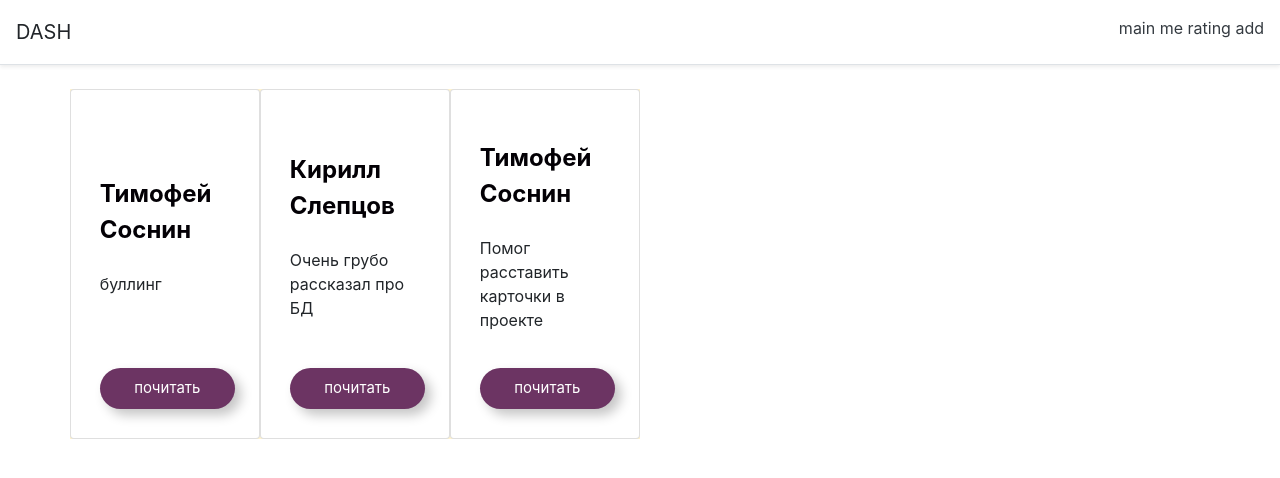
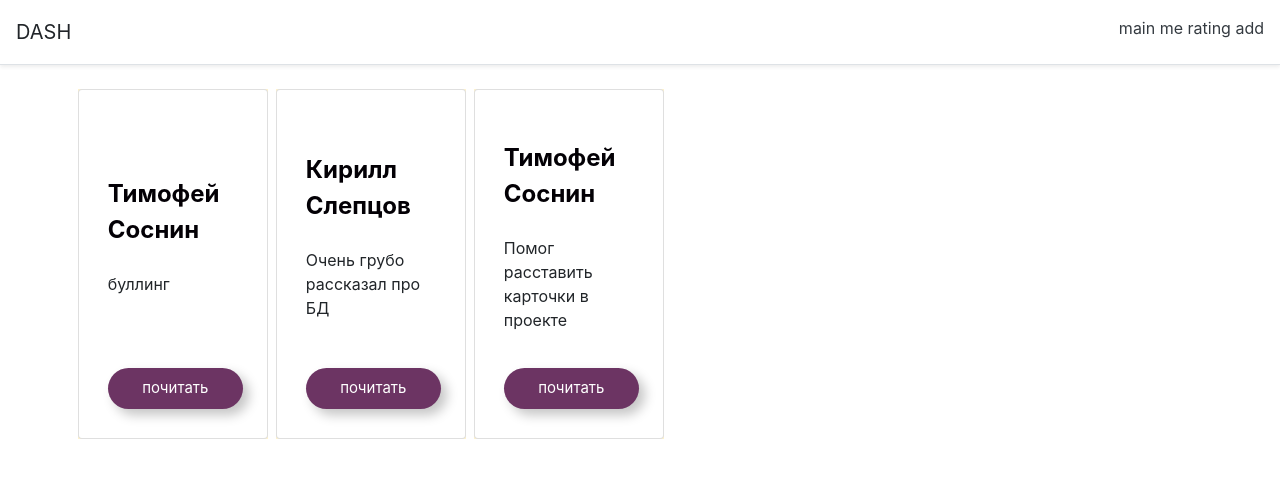
Before and after one commit to sasaafanaseva/DASHproject, a Django app: page / in a window 1280 px wide. Shown: the top 478 px of the page. Run offline with Django 4.2, Linux system fonts and the light colour scheme; data comes from the database, SQL or seed files in the repository.

Commit message:
update02

```diff
--- a/urod/taskmanager/main/templates/main/index.html
+++ b/urod/taskmanager/main/templates/main/index.html
@@ -4,7 +4,7 @@
     {% if tasks %}
         <div class="row">
             {% for el in tasks %}
-                <div class="alert-warning mt-2">
+                <div class="alert-warning mt-2 ml-2">
                     <div class="card">
                         <div class="card-details">
                         <p class="text-title">{{ el.title }}</p>
```
